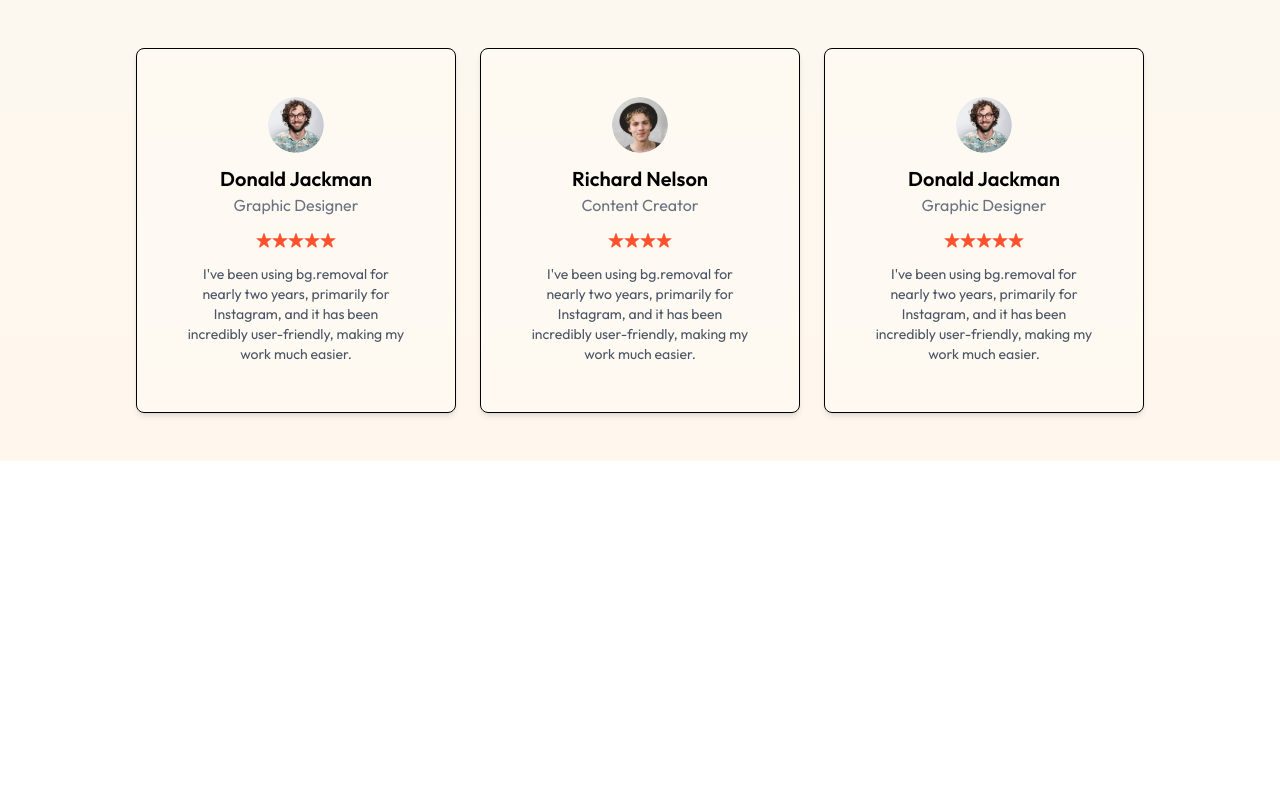
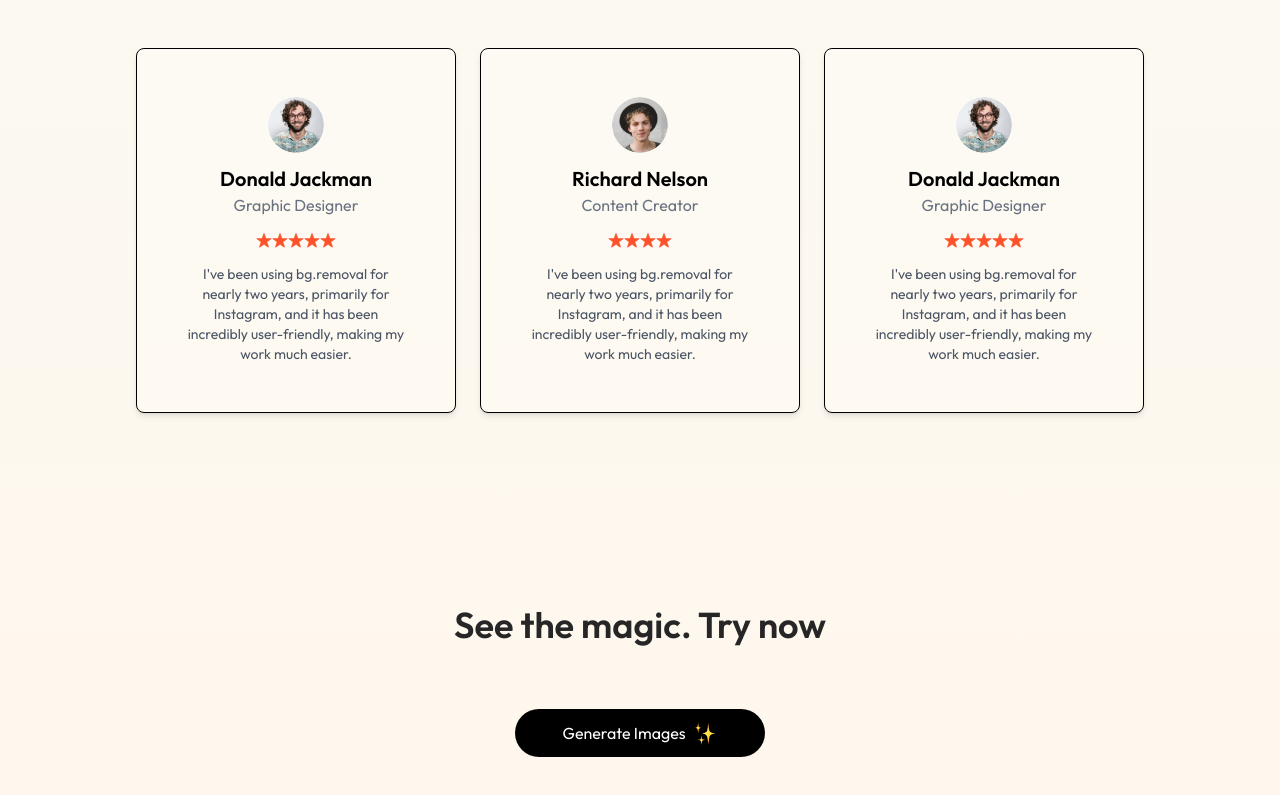
Before and after one commit to 2019331043-Zakaria/Imagify, a React (Vite) app in the folder client/: page / in a window 1280 px wide. Shown: the part 2224-3019 px from the top of the page. Before the commit the page ends 2765 px from the top, so only its background shows below. Built offline with nearby package versions, Linux system fonts and the light colour scheme.

Commit message:
generatebutton

```diff
--- /dev/null
+++ b/client/src/components/GenerateBtn.jsx
@@ -0,0 +1,19 @@
+import React from 'react'
+import { assets } from '../assets/assets'
+
+const GenerateBtn = () => {
+  return (
+    <div className="pb-16 text-center">
+      <h1 className="text-2xl md:text-3xl lg:text-4xl mt-4 font-semibold text-neutral-800 py-6 md:py-16">
+        See the magic. Try now
+      </h1>
+
+      <button className="inline-flex items-center gap-2 px-12 py-3 rounded-full bg-black text-white m-auto hover:scale-105 transition-all duration-500 cursor-pointer">
+        Generate Images
+        <img src={assets.star_group} alt="" className="h-6" />
+      </button>
+    </div>
+  );
+}
+
+export default GenerateBtn
--- a/client/src/pages/Home.jsx
+++ b/client/src/pages/Home.jsx
@@ -3,6 +3,7 @@
 import Steps from '../components/Steps'
 import Description from '../components/Description'
 import Testimonials from '../components/Testimonials'
+import GenerateBtn from '../components/GenerateBtn'
 
 const Home = () => {
   return (
@@ -11,6 +12,7 @@
       <Steps/>
       <Description/>
       <Testimonials/>
+      <GenerateBtn/>
     </div>
   )
 }
```
